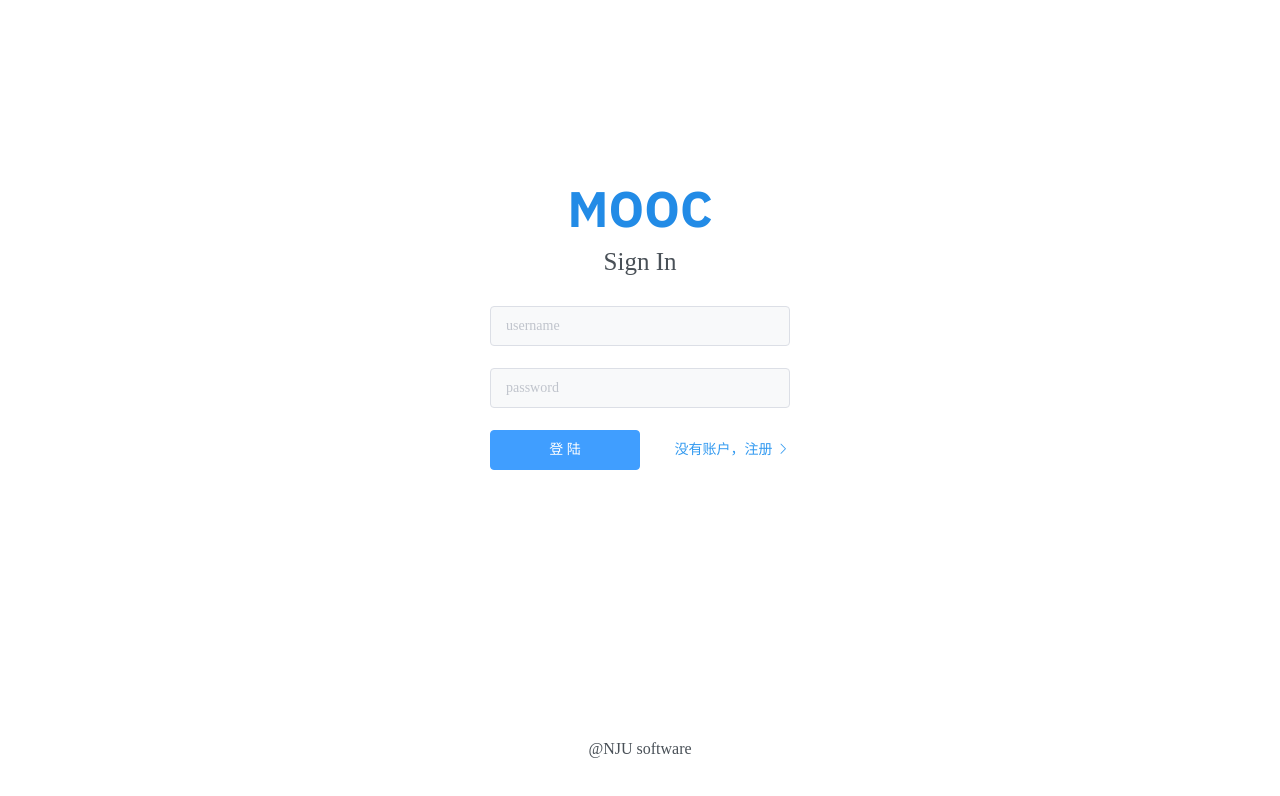
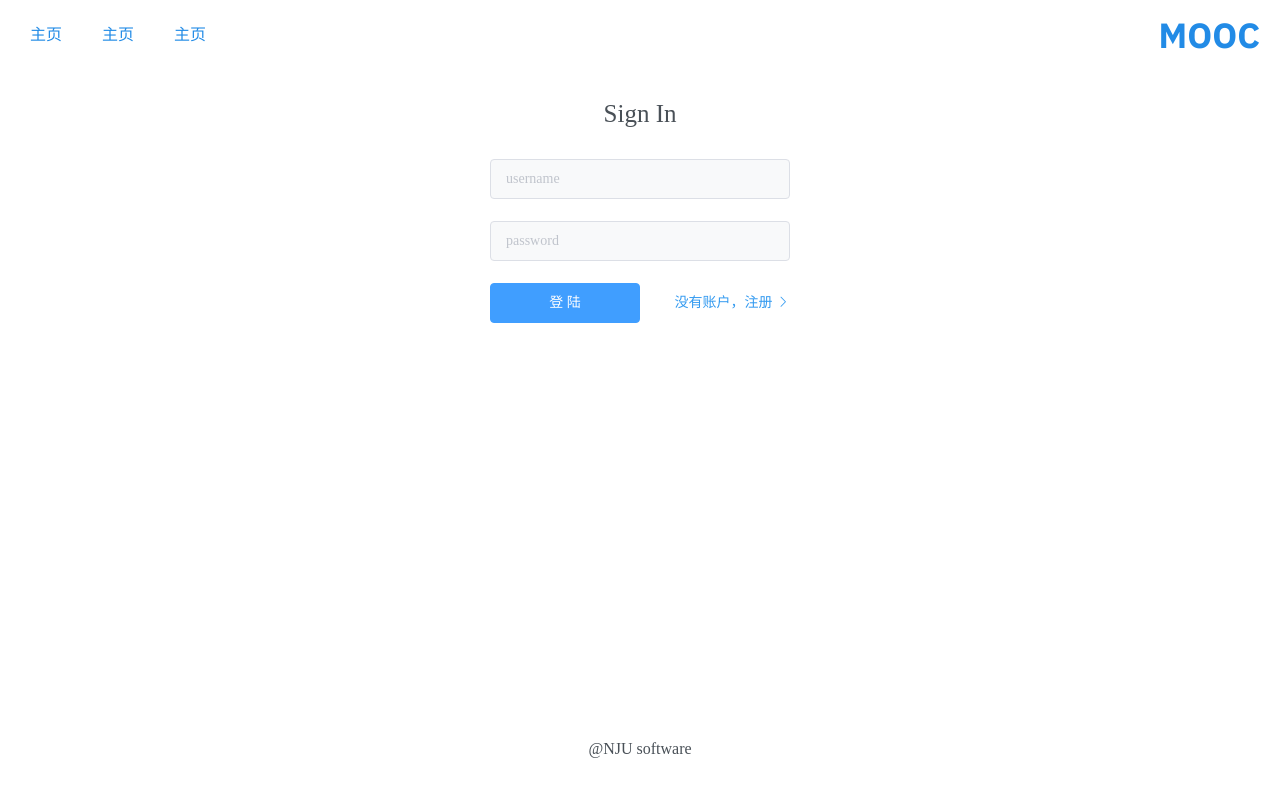
Before and after one commit to se4/se-frontend-demo, a Vue app: page /#/login in a window 1280 px wide. Shown: the top 796 px of the page. Built offline with nearby package versions, Linux system fonts and the light colour scheme.

Commit message:
router+页面

```diff
--- /dev/null
+++ b/src/components/LoginHeader.vue
@@ -0,0 +1,58 @@
+<template>
+  <div class="header-main">
+    <div class="header-body">
+        <div class="header-left">
+            <router-link to="/" class="header-link"><div class="header-link-text">主页</div></router-link>
+            <router-link to="/" class="header-link"><div class="header-link-text">主页</div></router-link>
+            <router-link to="/" class="header-link"><div class="header-link-text">主页</div></router-link>
+        </div>
+        <div class="header-right">
+            <div class="header-logo">MOOC</div>
+        </div>
+    </div>
+  </div>
+</template>
+
+<script>
+export default {
+  name: "LoginMoocHeader"
+};
+</script>
+
+<style lang="scss" scoped>
+@import "../style/config";
+.header-main {
+  width: 100%;
+  height: 100%;
+  display: flex;
+  justify-items: center;
+  flex-direction: column;
+  .header-body {
+      height: 100%;
+      display: flex;
+      justify-content: space-between;
+      align-items: center;
+    .header-left {
+        margin: 0 0 0 20px;
+        display: flex;
+        justify-content: flex-start;
+        .header-link {
+            margin: 2px 30px 2px 10px;
+            text-decoration: none;
+            .header-link-text {
+                color: $logo-color;
+            }
+        }
+    }
+    .header-right {
+        margin-right: 20px;
+      .header-logo {
+          color: $logo-color;
+          text-align: center;
+          font-size: 35px;
+          font-family: $logo-font-family;
+      }
+    }
+  }
+}
+</style>
--- /dev/null
+++ b/src/components/MoocHeader.vue
@@ -0,0 +1,58 @@
+<template>
+  <div class="header-main">
+    <div class="header-body">
+        <div class="header-left">
+            <router-link to="/" class="header-link"><div class="header-link-text">主页</div></router-link>
+            <router-link to="/group" class="header-link"><div class="header-link-text">团队</div></router-link>
+            <router-link to="/user" class="header-link"><div class="header-link-text">设置</div></router-link>
+        </div>
+        <div class="header-right">
+            <div class="header-logo">MOOC</div>
+        </div>
+    </div>
+  </div>
+</template>
+
+<script>
+export default {
+  name: "MoocHeader"
+};
+</script>
+
+<style lang="scss" scoped>
+@import "../style/config";
+.header-main {
+  width: 100%;
+  height: 100%;
+  display: flex;
+  justify-items: center;
+  flex-direction: column;
+  .header-body {
+      height: 100%;
+      display: flex;
+      justify-content: space-between;
+      align-items: center;
+    .header-left {
+        margin: 0 0 0 20px;
+        display: flex;
+        justify-content: flex-start;
+        .header-link {
+            margin: 2px 30px 2px 10px;
+            text-decoration: none;
+            .header-link-text {
+                color: $logo-color;
+            }
+        }
+    }
+    .header-right {
+        margin-right: 20px;
+      .header-logo {
+          color: $logo-color;
+          text-align: center;
+          font-size: 35px;
+          font-family: $logo-font-family;
+      }
+    }
+  }
+}
+</style>
--- /dev/null
+++ b/src/components/TagList/TagList.vue
@@ -0,0 +1,13 @@
+<template>
+    <h3>TagList</h3>
+</template>
+
+<script>
+export default {
+    name: "TagList",
+}
+</script>
+
+<style>
+
+</style>
--- /dev/null
+++ b/src/layout/DefaultLayout.vue
@@ -0,0 +1,64 @@
+<template>
+  <el-container class="outer-container">
+    <div class="header-container">
+      <mooc-header/>
+    </div>
+    <el-main>
+      <div class="container">
+        <div class="container__main">
+          <router-view/>
+        </div>
+      </div>
+    </el-main>
+    <el-footer>
+      <div class="author">
+        @NJU software
+      </div>
+    </el-footer>
+  </el-container>
+
+</template>
+
+<script>
+import MoocHeader from "@/components/MoocHeader";
+
+export default {
+  name: "DefaultLayout",
+  components: { MoocHeader },
+};
+</script>
+
+<!-- Add "scoped" attribute to limit CSS to this component only -->
+<style lang="scss" scoped>
+@import "../style/config";
+.logo {
+  text-align: center;
+  padding: 20vh 0 0;
+  color: $logo-color;
+  font-size: $logo-font-size;
+  font-family: $logo-font-family;
+}
+
+.header-container {
+  height: 70px;
+  width: 100%
+}
+
+.outer-container {
+  min-height: 100vh;
+}
+.container {
+  width: 100%;
+  height: 100%;
+  .container__main {
+    max-width: 300px;
+    margin: 0 auto;
+    padding-bottom: 20px;
+  }
+}
+
+.author {
+  color: $footer-color;
+  text-align: center;
+}
+</style>
--- a/src/layout/LoginLayout.vue
+++ b/src/layout/LoginLayout.vue
@@ -1,9 +1,9 @@
 <template>
   <el-container class="outer-container">
+    <div class="header-container">
+      <login-mooc-header/>
+    </div>
     <el-main>
-      <div class="logo">
-        MOOC
-      </div>
       <div class="container">
         <div class="container__main">
           <router-view/>
@@ -20,8 +20,11 @@
 </template>
 
 <script>
+import LoginMoocHeader from "@/components/LoginHeader";
+
 export default {
-  name: "LoginLayout"
+  name: "LoginLayout",
+  components: { LoginMoocHeader },
 };
 </script>
 
@@ -34,6 +37,11 @@ export default {
   color: $logo-color;
   font-size: $logo-font-size;
   font-family: $logo-font-family;
+}
+
+.header-container {
+  height: 70px;
+  width: 100%
 }
 
 .outer-container {
--- a/src/router/index.js
+++ b/src/router/index.js
@@ -1,6 +1,12 @@
 import Vue from "vue";
 import Router from "vue-router";
-import { LOGIN_ROUTER, REGISTER_ROUTER, HOME_ROUTER } from "@/router/name";
+import {
+  LOGIN_ROUTER,
+  REGISTER_ROUTER,
+  HOME_ROUTER,
+  USER_INFO_ROUTER,
+  GROUP_ROUTER
+} from "@/router/name";
 
 Vue.use(Router);
 
@@ -26,10 +32,29 @@ export default new Router({
       ]
     },
     {
-      name: HOME_ROUTER,
       path: "/",
-      component: () => import("@/views/Home"),
-      meta: { requiresAuth: true }
+      component: () => import("@/layout/DefaultLayout"),
+      meta: { requiresAuth: true },
+      children: [
+        {
+          name: HOME_ROUTER,
+          path: "",
+          component: () => import("@/views/Home"),
+          meta: { requiresAuth: true }
+        },
+        {
+          name: GROUP_ROUTER,
+          path: "/group",
+          component: () => import("@/views/Group"),
+          meta: { requiresAuth: true }
+        },
+        {
+          name: USER_INFO_ROUTER,
+          path: "/user",
+          component: () => import("@/views/UserInfo"),
+          meta: { requiresAuth: true }
+        }
+      ]
     }
   ]
 });
--- a/src/router/name.js
+++ b/src/router/name.js
@@ -1,3 +1,5 @@
 export const LOGIN_ROUTER = "login";
 export const REGISTER_ROUTER = "register";
 export const HOME_ROUTER = "home";
+export const USER_INFO_ROUTER = "userInfo";
+export const GROUP_ROUTER = "group";
--- /dev/null
+++ b/src/views/Group.vue
@@ -0,0 +1,13 @@
+<template>
+    <h1>GROUP</h1>
+</template>
+
+<script>
+export default {
+
+}
+</script>
+
+<style>
+
+</style>
--- a/src/views/Home.vue
+++ b/src/views/Home.vue
@@ -4,6 +4,7 @@
       Tags
     </div>
     <div class="decoration"/>
+    <tag-list />
     <el-row :gutter="20">
       <el-col
         v-for="item in tags"
@@ -20,6 +21,7 @@
 <script>
 import { mapState } from "vuex";
 import { FETCH_TAGS } from "@/store/type/actions.type";
+import TagList from "@/components/TagList/TagList";
 export default {
   name: "Home",
   data() {
@@ -28,6 +30,7 @@ export default {
       password: null
     };
   },
+  components: { TagList },
   computed: {
     ...mapState({
       tags: state => state.user.tags
--- /dev/null
+++ b/src/views/UserInfo.vue
@@ -0,0 +1,13 @@
+<template>
+    <h1>UserInfo</h1>
+</template>
+
+<script>
+export default {
+
+}
+</script>
+
+<style>
+
+</style>
```
Also changed, not shown: src/components/Header.vue (deleted, +0 -36 lines), src/components/TagList/Tag.vue (added).
